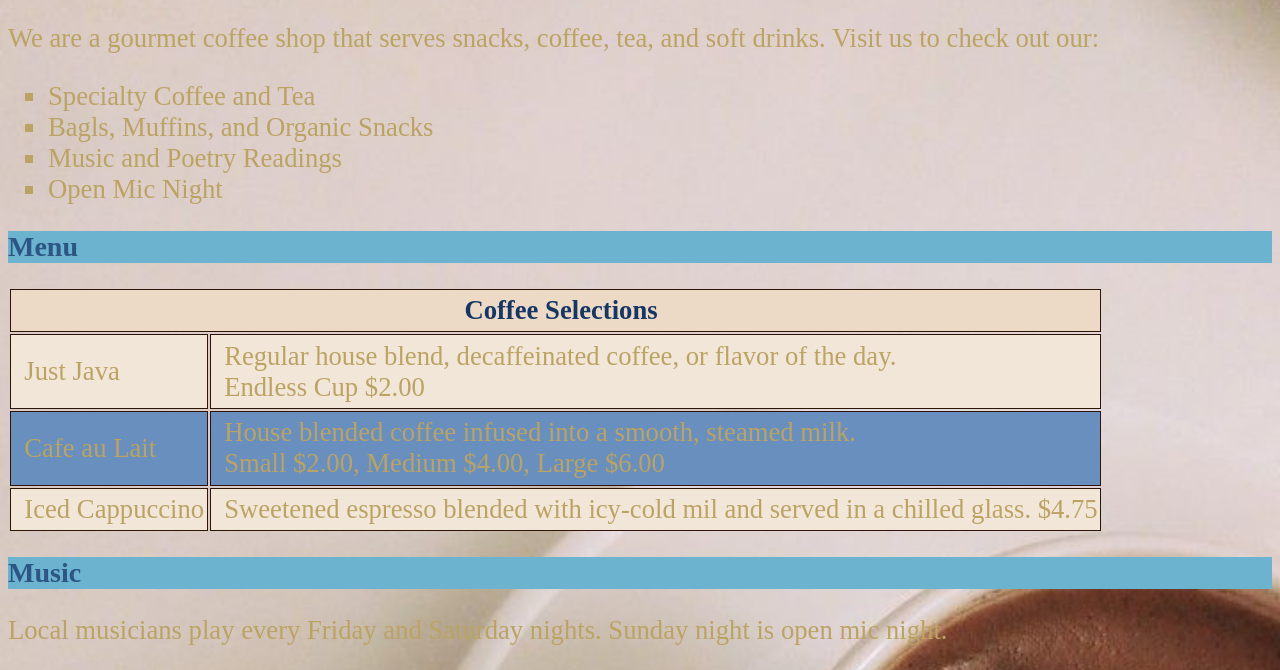
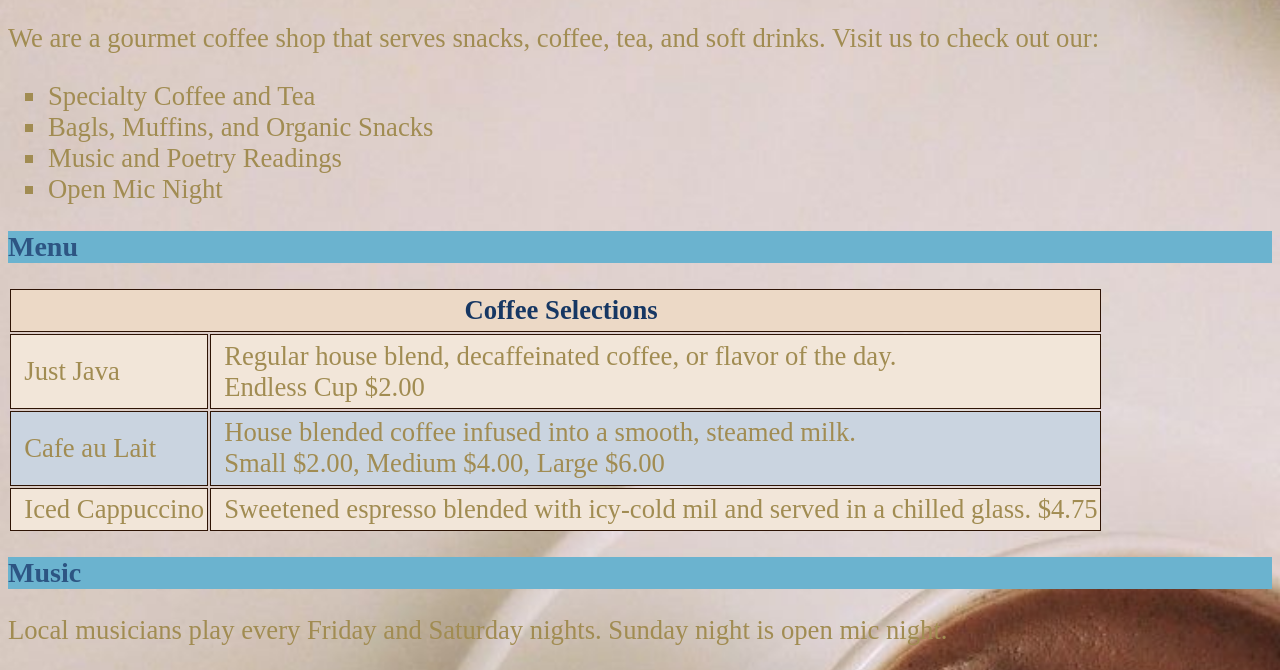
Before and after one commit to islgulerr/islgulerr.github.io, a plain HTML site: page Activity3/Guler_Activity3.html in a window 1280 px wide. Shown: the part 106-776 px from the top of the page. Drawn offline with Linux system fonts and the light colour scheme.

Commit message:
Update Guler_Activity3.css

```diff
--- a/Activity3/Guler_Activity3.css
+++ b/Activity3/Guler_Activity3.css
@@ -4,7 +4,7 @@ CSS styles for Ultimate frisbee page
 */
 
 body {
-  color: #bba363;
+  color: #a18c52;
   font: 20pt bold;
   background-repeat: no-repeat;
   background-image:url("coffee2.jpg");
@@ -69,7 +69,7 @@ h2,h1{
 background-color: #6bb3cf;
 }
 .altrow:nth-child(odd) {
-	background-color: #688fbd;
+	background-color: #cad4e0;
 ;}
 .altrow:nth-child(even) {
 	background-color: #f2e6d9;
```
